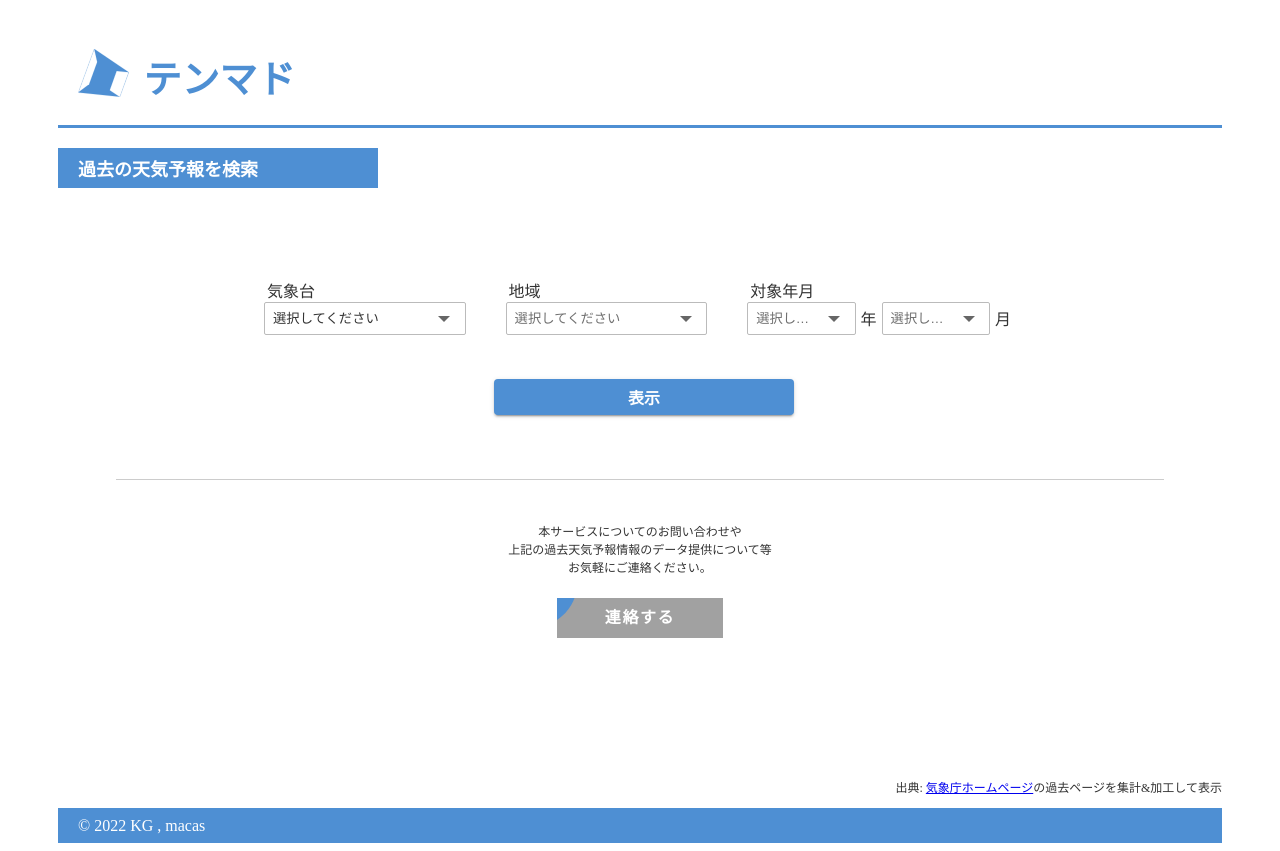
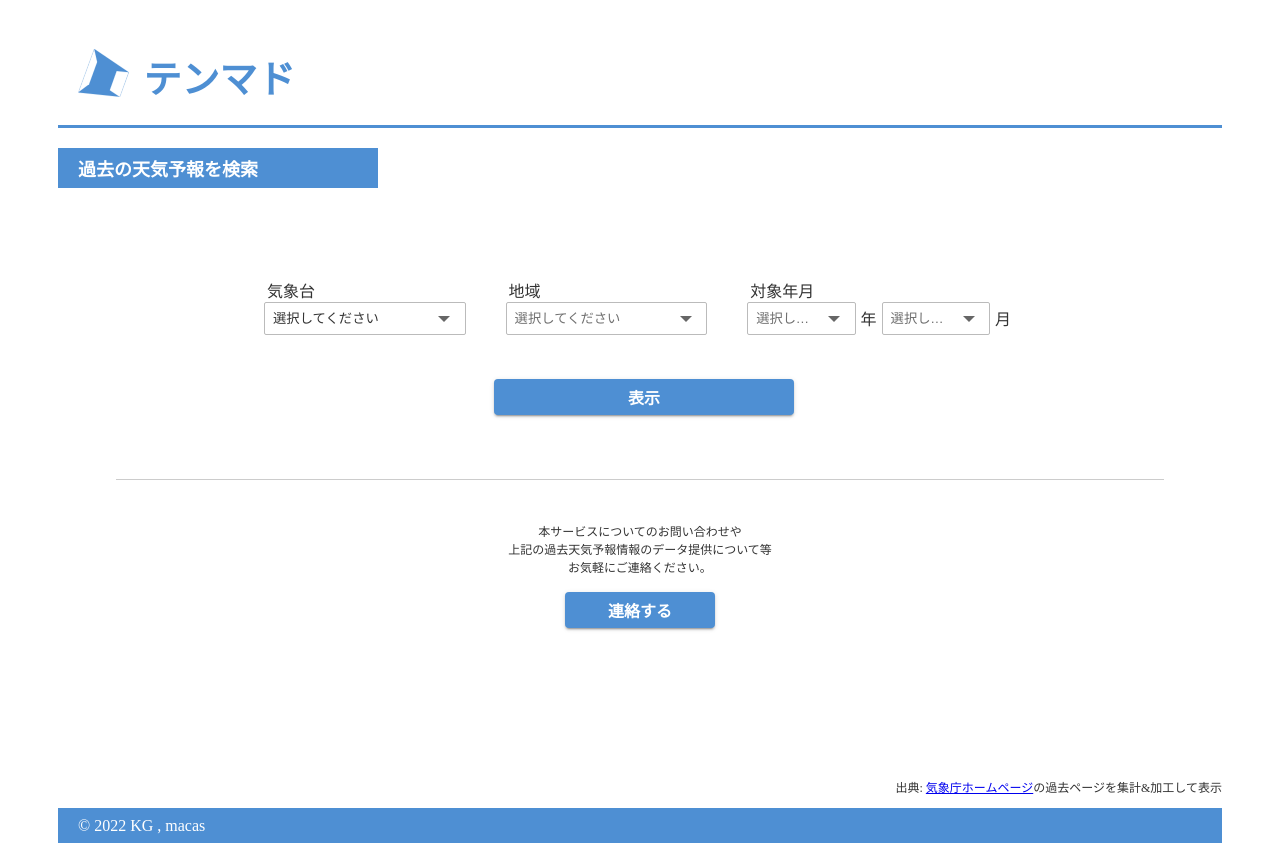
Before and after one commit to KomakiYasuhiro/tenmado-front, a Nuxt app: page / in a window 1280 px wide. Built offline with nearby package versions, Linux system fonts and the light colour scheme; no server answers.

Commit message:
連絡するボタンのCSSを表示ボタンと同様のに設定

```diff
--- a/app/assets/scss/ui.scss
+++ b/app/assets/scss/ui.scss
@@ -92,6 +92,10 @@
     &.button-accent:focus {
         @include contained-button-hover-focus($backgroundColor: #b84442)
     }
+
+    &.contact {
+        width: 150px;
+    }
 }
 
 // 水平線
--- a/app/components/pages/common/Contact.vue
+++ b/app/components/pages/common/Contact.vue
@@ -2,8 +2,10 @@
 .contacts
     .contact(v-for="contact in contacts")
         p(v-html="contact")
-    a.btn.btn-flat(href="https://forms.gle/qz5mFykke7BLqoDK8")
-        span 連絡する
+    .submit
+        .submit-button-area
+            a(href="https://forms.gle/qz5mFykke7BLqoDK8")
+                input.submit-button.button.button-primary.contact(type="submit" value="連絡する")
 </template>
 
 <script lang="ts">
@@ -26,61 +28,4 @@ export default Vue.extend({
     display: flow-root;
     justify-content: center;
 }
-
-.btn,
-a.btn,
-button.btn {
-    font-size: 1rem;
-    font-weight: 700;
-    line-height: 1.5;
-    position: relative;
-    display: inline-block;
-    padding: 0.5rem 3rem;
-    cursor: pointer;
-    -webkit-user-select: none;
-    -moz-user-select: none;
-    -ms-user-select: none;
-    user-select: none;
-    -webkit-transition: all 0.3s;
-    transition: all 0.3s;
-    text-align: center;
-    vertical-align: middle;
-    text-decoration: none;
-    letter-spacing: 0.1em;
-    color: #212529;
-    border-radius: 0.5rem;
-    margin-top: 10px;
-}
-a.btn-flat {
-    overflow: hidden;
-    color: #fff;
-    border-radius: 0;
-    background: #a1a1a1;
-}
-
-a.btn-flat span {
-    position: relative;
-}
-
-a.btn-flat:before {
-    position: absolute;
-    top: 0;
-    left: 0;
-    width: 100px;
-    height: 90px;
-    content: "";
-    -webkit-transition: all 0.5s ease-in-out;
-    transition: all 0.5s ease-in-out;
-    -webkit-transform: translateX(-80%) translateY(-25px);
-    transform: translateX(-80%) translateY(-59px);
-    border-radius: 50%;
-    background: #4e8fd3;
-}
-
-a.btn-flat:hover:before {
-    width: 400px;
-    height: 400px;
-    -webkit-transform: translateX(-1%) translateY(-175px);
-    transform: translateX(-1%) translateY(-175px);
-}
 </style>
```
